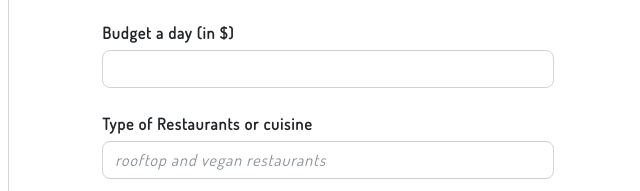
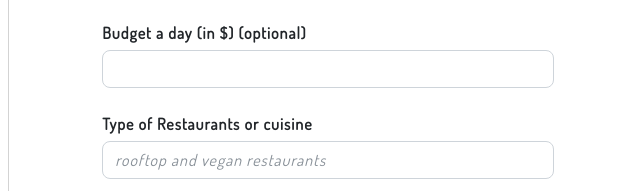
Before and after one commit to sufiyanirfan3/vishalp-client-travel, a plain HTML site: page index.html in a window 1280 px wide. Shown: the part 319-510 px from the top of the page, 0-640 px from the left. Drawn offline with nearby package versions, Linux system fonts and the light colour scheme; no server answers.

Commit message:
optionalAdded

```diff
--- a/index.html
+++ b/index.html
@@ -50,7 +50,7 @@
                             <input type="text" class="form-control valid" id="destination" placeholder="San Francisco">
                         </div>
                         <div class="form-group mx-auto mt-4">
-                            <label for="budget">Budget a day (in $)</label>
+                            <label for="budget">Budget a day (in $) (optional)</label>
                             <input type="number" class="form-control" id="budget" placeholder="">
                         </div>
                         <div class="form-group mx-auto mt-4">
```
